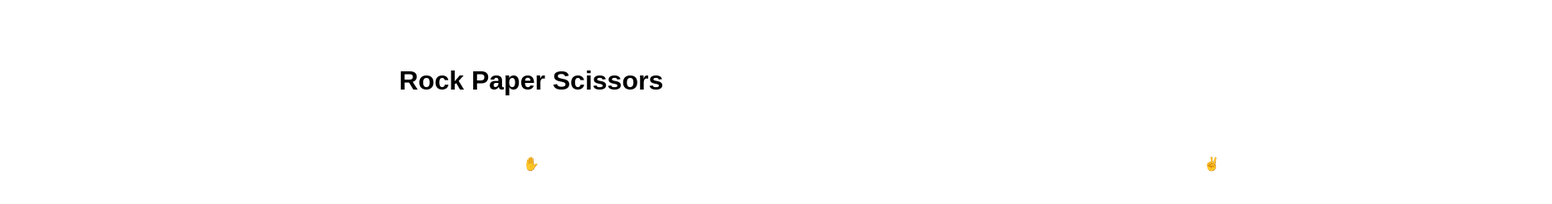
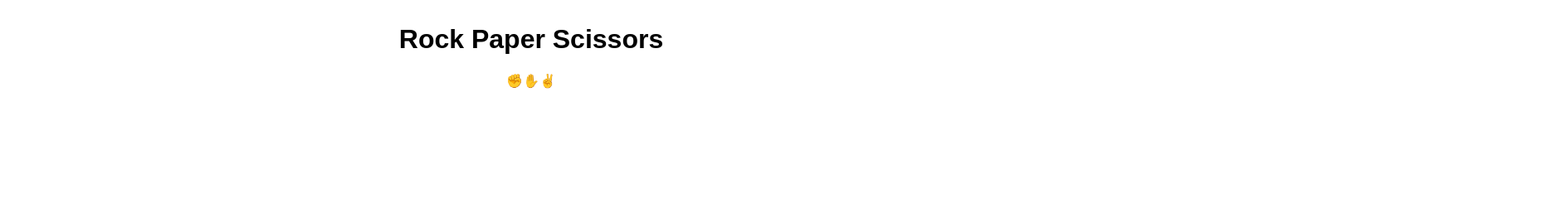
Before and after one commit to GANAVI336/ppaappppeerr, a plain HTML site: page index.html in a window 1280 px wide. Shown: the whole page at 83% size, 1870 px wide, since content can reach past the window. Drawn offline with Linux system fonts and the light colour scheme.

Commit message:
Update index.html

```diff
--- a/index.html
+++ b/index.html
@@ -8,7 +8,7 @@
         body {
             font-family: Arial, sans-serif;
             text-align: center;
-            padding: 50px;
+            padding: 50 px;
         }
         .game-container {
             display: flex;
@@ -19,18 +19,18 @@
         .choices {
             display: flex;
             justify-content: center;
-            margin-top: 50px;
+            margin-top: 50 px;
 
         }
         .choice {
-            margin: 0 10px;
+            margin: 0 10 px;
             cursor: pointer;
-            height:700px;
-            width:800px;
+            height:150 px;
+            width:150 px;
         }
         .result {
-            margin-top: 50px;
-            font-size: 40px;
+            margin-top: 50 px;
+            font-size: 40 px;
         }
     </style>
 </head>
```
